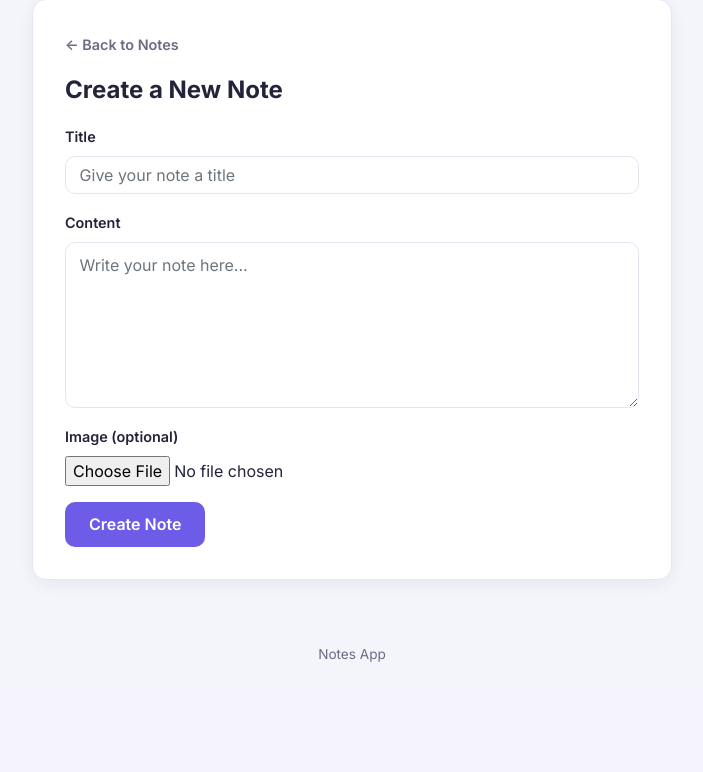
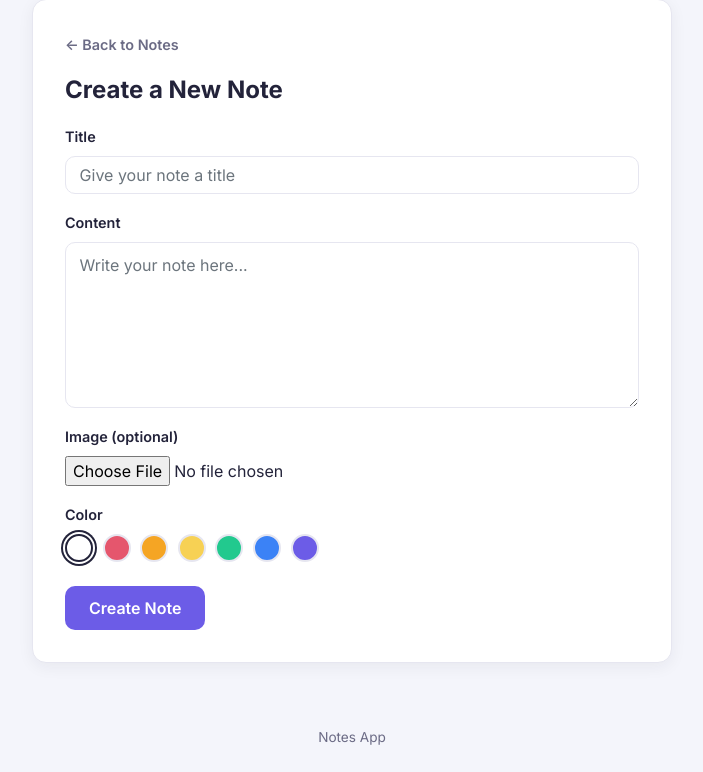
Before and after one commit to yarinlaniado/noteapp, a Flask app: page /create in a window 1280 px wide. Shown: the part 195-967 px from the top of the page, without its empty margins (288-991 px from the left). Before the commit the page ends 857 px from the top, so only its background shows below. Run offline with Flask 3, Linux system fonts and the light colour scheme; some libraries are stand-ins or nearby versions.

Commit message:
feat: add color selection for notes and update UI to reflect selected colors

```diff
--- a/app/app.py
+++ b/app/app.py
@@ -28,6 +28,7 @@ table = dynamodb.Table(DYNAMODB_TABLE)
 s3 = boto3.client('s3', region_name=AWS_REGION, endpoint_url=f'https://s3.{AWS_REGION}.amazonaws.com')
 
 ALLOWED_IMAGE_EXTENSIONS = {'png', 'jpg', 'jpeg', 'gif', 'webp'}
+NOTE_COLORS = {'default', 'red', 'orange', 'yellow', 'green', 'blue', 'purple'}
 
 
 def allowed_image(filename):
@@ -79,6 +80,7 @@ def get_existing_notes():
             'created_at': created_at,
             '_id': note['id'],
             'image_url': get_image_url(note.get('image_key')),
+            'color': note.get('color', 'default'),
         })
 
     notes.sort(key=lambda n: n['created_at'] if n['created_at'] != 'N/A' else datetime.min, reverse=True)
@@ -108,6 +110,9 @@ def create():
         else:
             note_id = uuid.uuid4().hex
             current_time = datetime.now()
+            color = request.form.get('color', 'default')
+            if color not in NOTE_COLORS:
+                color = 'default'
 
             image_key = None
             if image_file and image_file.filename:
@@ -118,6 +123,7 @@ def create():
                 'title': title,
                 'content': content,
                 'created_at': current_time.isoformat(),
+                'color': color,
             }
             if image_key:
                 note_data['image_key'] = image_key
@@ -140,7 +146,8 @@ def read(id):
             'read.html',
             title=note['title'],
             content=note['content'],
-            image_url=get_image_url(note.get('image_key'))
+            image_url=get_image_url(note.get('image_key')),
+            color=note.get('color', 'default')
         )
     except Exception as e:
         logging.error(f'Note "{id}"not found : {e}')
--- a/app/static/css/style.css
+++ b/app/static/css/style.css
@@ -336,3 +336,46 @@ ul.flash li {
     font-size: 0.9rem;
     margin-bottom: 0.5rem;
 }
+
+/* Note colors */
+.note-card.note-color-red, .content-card.note-color-red { border-left: 4px solid var(--danger); }
+.note-card.note-color-orange, .content-card.note-color-orange { border-left: 4px solid var(--warning); }
+.note-card.note-color-yellow, .content-card.note-color-yellow { border-left: 4px solid #f7d154; }
+.note-card.note-color-green, .content-card.note-color-green { border-left: 4px solid var(--success); }
+.note-card.note-color-blue, .content-card.note-color-blue { border-left: 4px solid #3b82f6; }
+.note-card.note-color-purple, .content-card.note-color-purple { border-left: 4px solid var(--primary); }
+
+.color-picker {
+    display: flex;
+    gap: 0.6rem;
+}
+
+.color-swatch {
+    width: 28px;
+    height: 28px;
+    border-radius: 50%;
+    border: 2px solid var(--border);
+    cursor: pointer;
+    display: inline-block;
+    background: #fff;
+}
+
+.color-swatch input {
+    opacity: 0;
+    width: 100%;
+    height: 100%;
+    margin: 0;
+    cursor: pointer;
+}
+
+.color-swatch:has(input:checked) {
+    border-color: var(--text);
+    box-shadow: 0 0 0 2px var(--surface), 0 0 0 4px var(--text);
+}
+
+.color-swatch-red { background: var(--danger); }
+.color-swatch-orange { background: var(--warning); }
+.color-swatch-yellow { background: #f7d154; }
+.color-swatch-green { background: var(--success); }
+.color-swatch-blue { background: #3b82f6; }
+.color-swatch-purple { background: var(--primary); }
--- a/app/templates/create.html
+++ b/app/templates/create.html
@@ -17,6 +17,16 @@
                     <label for="image">Image (optional)</label>
                     <input type="file" id="image" name="image" class="form-control-file" accept="image/png,image/jpeg,image/gif,image/webp">
                 </div>
+                <div class="form-group">
+                    <label>Color</label>
+                    <div class="color-picker">
+                        {% for c in ['default', 'red', 'orange', 'yellow', 'green', 'blue', 'purple'] %}
+                            <label class="color-swatch color-swatch-{{ c }}">
+                                <input type="radio" name="color" value="{{ c }}" {{ 'checked' if c == 'default' }}>
+                            </label>
+                        {% endfor %}
+                    </div>
+                </div>
                 <button type="submit" class="btn btn-primary-app">Create Note</button>
             </form>
             {% with messages = get_flashed_messages() %}
--- a/app/templates/main.html
+++ b/app/templates/main.html
@@ -4,7 +4,7 @@
         {% if notes %}
             <div class="note-grid">
                 {% for note in notes %}
-                    <div class="note-card">
+                    <div class="note-card note-color-{{ note.color }}">
                         {% if note.image_url %}
                             <img src="{{ note.image_url }}" alt="{{ note.title }}" class="note-card-image">
                         {% endif %}
--- a/app/templates/read.html
+++ b/app/templates/read.html
@@ -1,7 +1,7 @@
 {% extends "layout.html" %}
 {% block body %}
     <div class="container">
-        <div class="content-card note-detail">
+        <div class="content-card note-detail note-color-{{ color }}">
             <a href="{{ url_for('main') }}" class="back-link">&larr; Back to Notes</a>
             <h1>{{ title }}</h1>
             {% if image_url %}
```
